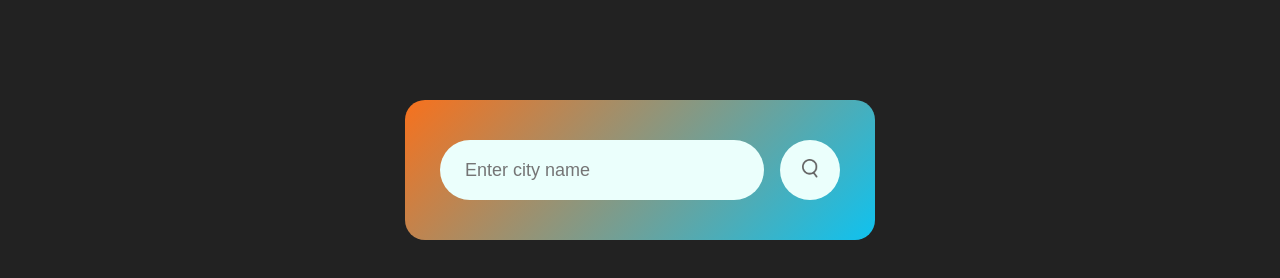
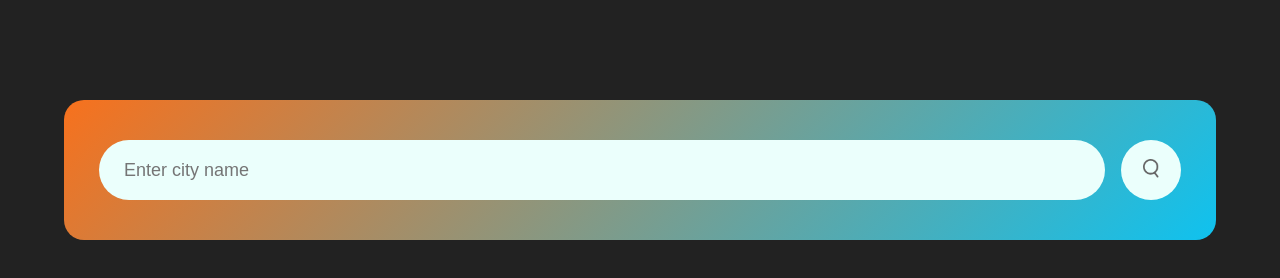
Before and after one commit to Anew-raag/Weather-app---Live-, a plain HTML site: page index.html in a window 1280 px wide. Drawn offline with Linux system fonts and the light colour scheme.

Commit message:
Update style.css

```diff
--- a/style.css
+++ b/style.css
@@ -12,7 +12,7 @@ body{
 
 .card{
     width: 90%;
-    max-width: 470px;
+    max-width: 470vh;
     background: linear-gradient(135deg, #f7711d, #0fc2ef);
     color: #fff;
     margin: 100px auto 0;
```
